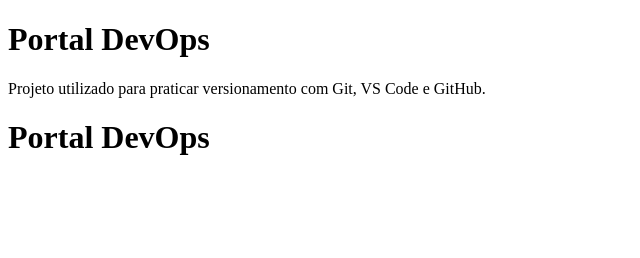
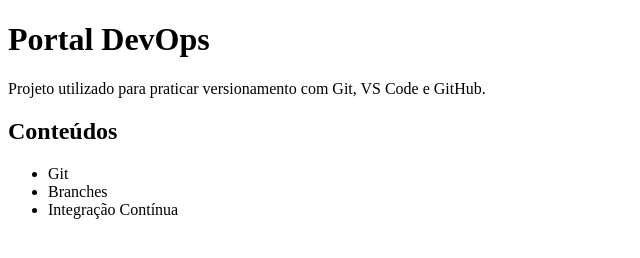
Before and after one commit to cotheus/atividade-git-branches, a plain HTML site: page index.html in a window 1280 px wide. Shown: the whole page, without its empty margins (0-640 px from the left). Drawn offline with Linux system fonts and the light colour scheme.

Commit message:
feat:adiciona lista de conteúdos

```diff
--- a/index.html
+++ b/index.html
@@ -15,6 +15,18 @@
             com Git, VS Code e GitHub.
 
         </p>
+
+        <h2>Conteúdos</h2>
+
+        <ul>
+
+            <li>Git</li>
+
+            <li>Branches</li>
+
+            <li>Integração Contínua</li>
+
+        </ul>
+
     </body>
 </html>
-<h1>Portal DevOps</h1>
```
